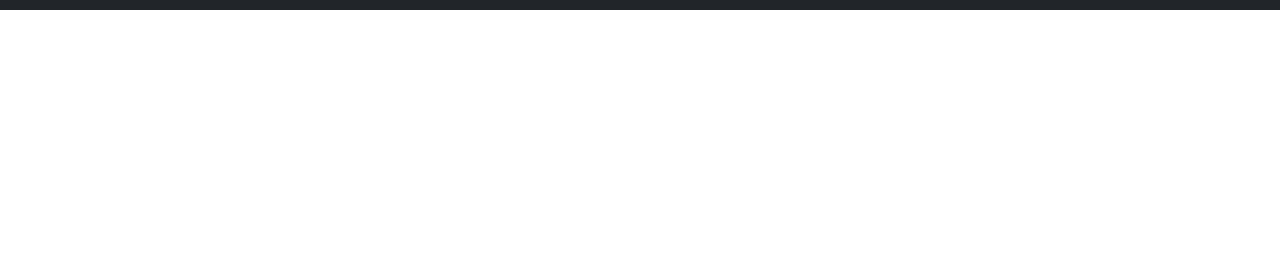
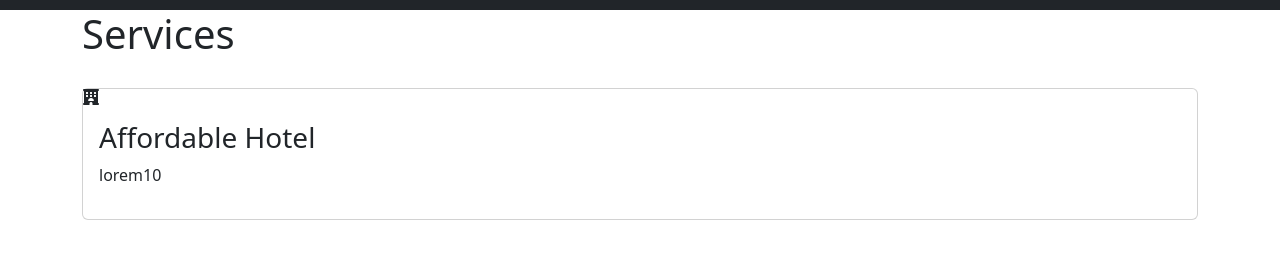
Before and after one commit to AlokCoding/Tim-Code, a plain HTML site: page Tugas Landing Page/index.html in a window 1280 px wide. Shown: the part 66-324 px from the top of the page. Drawn offline with nearby package versions, Linux system fonts and the light colour scheme.

Commit message:
Update index.html

```diff
--- a/Tugas Landing Page/index.html
+++ b/Tugas Landing Page/index.html
@@ -45,7 +45,28 @@
 
 
       <!-- Services -->
+      <section class="services" id="services">
+        <div class="container">
 
+          <div class="main-txt">
+            <h1><span>S</span>ervices</h1>
+          </div>
+
+          <div class="row" style="margin-top: 30px;"></div>
+          <div class="col-md-4 py-3 py-md-0"></div>
+          <div class="card">
+            <i class="fas fa-hotel"></i>
+            <div class="card-body">
+              <h3>Affordable Hotel</h3>
+              <p>lorem10
+
+              </p>
+            </div>
+          </div>
+
+
+        </div>
+      </section>
 
       <!-- About -->
 
```
